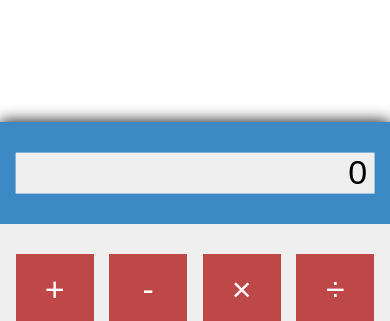
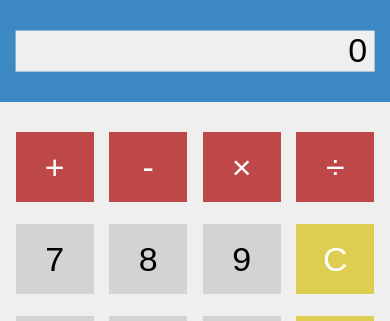
Before and after one commit to JustinSteele02/JSCalculator, a plain HTML site: page index.html in a window 390 px wide. Shown: the top 321 px of the page. Drawn offline with nearby package versions, Linux system fonts and the light colour scheme.

Commit message:
Calc moves to top on mobile

```diff
--- a/style.css
+++ b/style.css
@@ -129,11 +129,14 @@ html, body {
   user-select: none;
 }
 
-.btn-text {
-  /*Font*/
+#display-text {
+  margin-right: 2%;
 }
 
-#display-text {
-  margin-right: 2%;
-  /*Font*/
+@media only screen and (max-width: 540px) {
+  #wrapper {
+    top: 0;
+    left: 0;
+    transform: translate(0, 0);
+  }
 }
```
